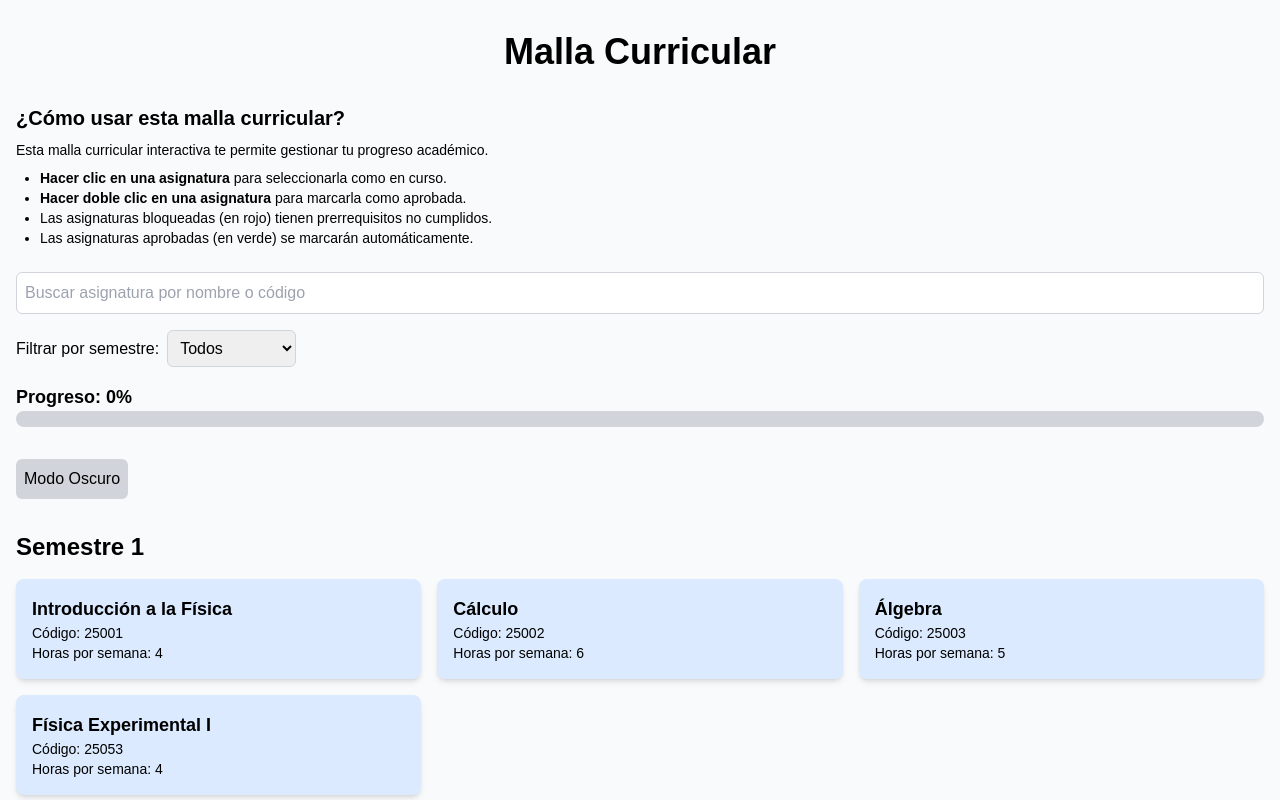
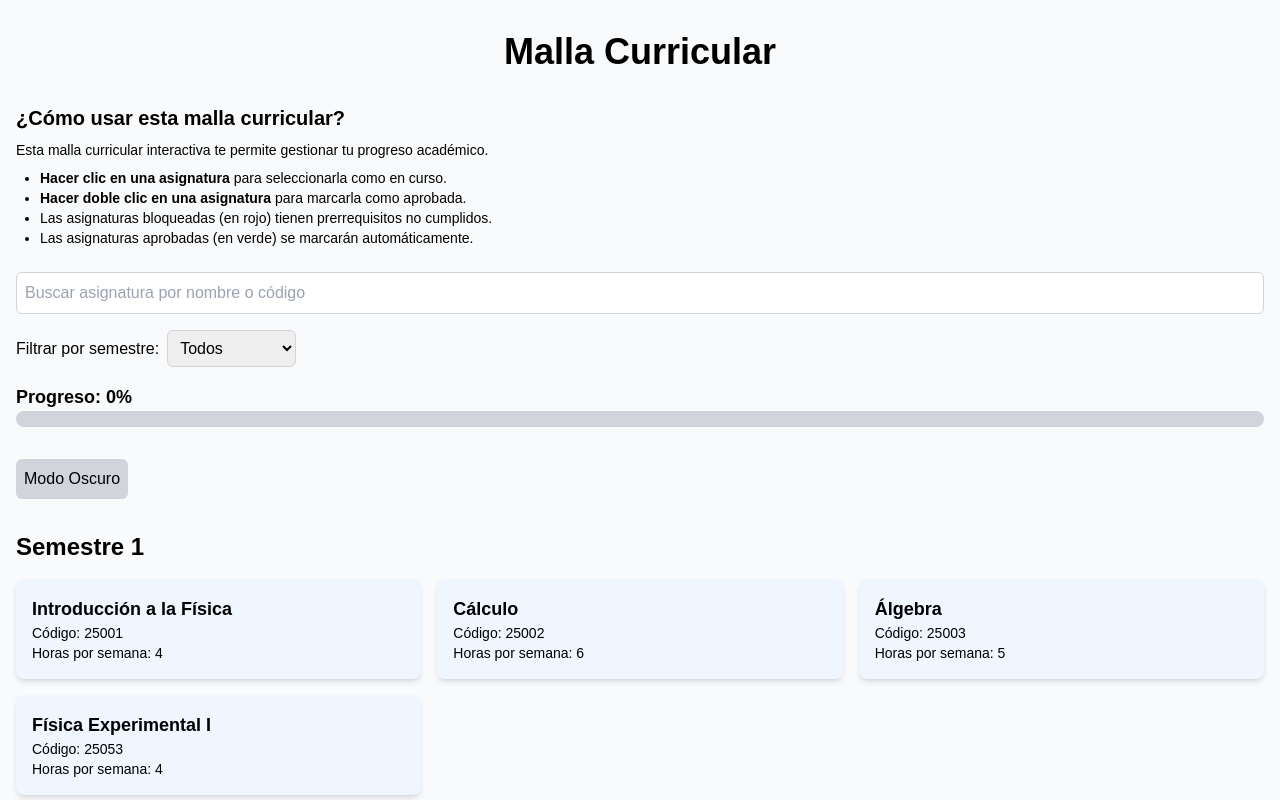
Before and after one commit to Raisuky/ingefis-malla2, a Next.js app: page / in a window 1280 px wide. Shown: the top 800 px of the page. Built offline with nearby package versions, Linux system fonts and the light colour scheme.

Commit message:
Update Component.tsx

```diff
--- a/components/Component.tsx
+++ b/components/Component.tsx
@@ -123,22 +123,22 @@ const Curriculum: React.FC = () => {
     const isLocked = subject.prerequisites && subject.prerequisites.some(prereq => !approvedSubjects.includes(prereq));
     const isSelected = selectedSubjects.includes(subject.code);
 
-    // Aplicar colores explícitamente tanto en modo claro como oscuro
+    // Colores suaves para modo claro y colores intensos para modo oscuro
     const backgroundClass = isApproved
-      ? 'bg-green-100 dark:bg-green-700' // Verde para aprobadas
+      ? 'bg-green-50 dark:bg-green-700' // Verde suave para aprobadas (modo claro), intenso en modo oscuro
       : isUnlocked
-      ? 'bg-blue-100 dark:bg-blue-700' // Azul para desbloqueadas
+      ? 'bg-blue-50 dark:bg-blue-700' // Azul suave para desbloqueadas (modo claro), intenso en modo oscuro
       : isLocked
-      ? 'bg-red-100 dark:bg-red-700' // Rojo para bloqueadas
-      : 'bg-gray-100 dark:bg-gray-700'; // Gris por defecto
+      ? 'bg-red-50 dark:bg-red-700' // Rojo suave para bloqueadas (modo claro), intenso en modo oscuro
+      : 'bg-gray-50 dark:bg-gray-700'; // Gris suave por defecto (modo claro), intenso en modo oscuro
 
     const hoverClass = isApproved
-      ? 'hover:bg-green-200 dark:hover:bg-green-600'
+      ? 'hover:bg-green-100 dark:hover:bg-green-600'
       : isUnlocked
-      ? 'hover:bg-blue-200 dark:hover:bg-blue-600'
+      ? 'hover:bg-blue-100 dark:hover:bg-blue-600'
       : isLocked
-      ? 'hover:bg-red-200 dark:hover:bg-red-600'
-      : 'hover:bg-gray-200 dark:hover:bg-gray-600';
+      ? 'hover:bg-red-100 dark:hover:bg-red-600'
+      : 'hover:bg-gray-100 dark:hover:bg-gray-600';
 
     return (
       <div
```
